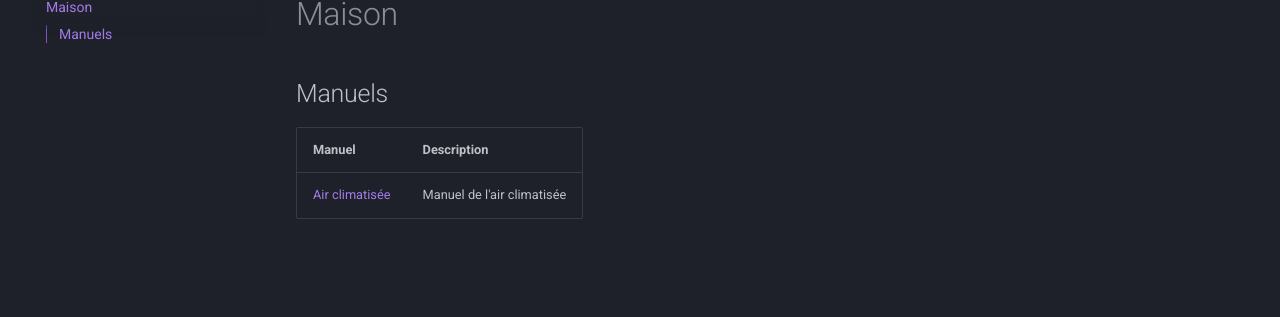
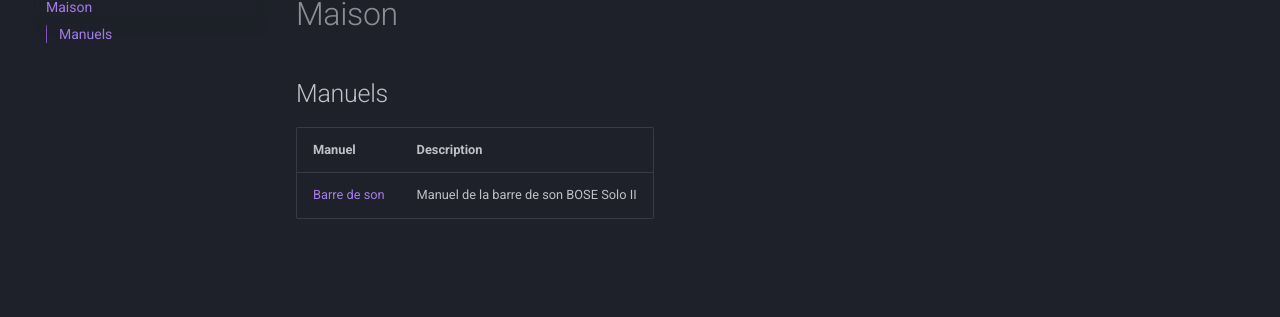
Before and after one commit to jaixan/bm, an MkDocs documentation site: the page built from docs/maison.md, in a window 1280 px wide. Shown: the part 152-469 px from the top of the page. Built offline with MkDocs 1.6.1 and Material for MkDocs 9.7.7, drawn with Linux system fonts in a browser that asks for light colours.

Commit message:
ajout manuel soundbar

```diff
--- a/docs/maison.md
+++ b/docs/maison.md
@@ -4,4 +4,4 @@
 
 | Manuel                                                         | Description                |
 | -------------------------------------------------------------- | -------------------------- |
-| [Air climatisée](ressources/Freidrich-Floating-Air-manual.pdf) | Manuel de l'air climatisée |
+| [Barre de son](ressources/SOLOII-SOUNDBAR_enUS.pdf) | Manuel de la barre de son BOSE Solo II |
```
Also changed, not shown: 1 other file.
